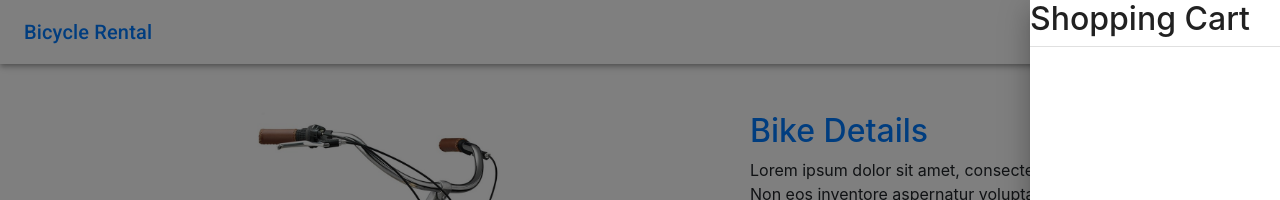
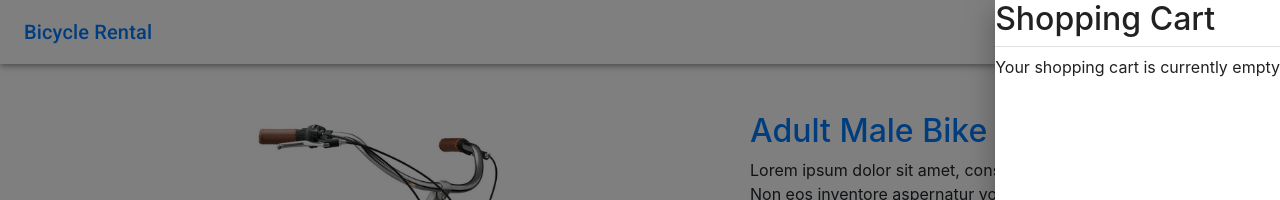
Before and after one commit to wvazquez/bicycle-checkout, a React (Create React App) app in the folder react-project/: page /bicycles/1 in a window 1280 px wide. Both pictures are taken after a click on the button "show 4 new items in shopping cart". Shown: the top 200 px of the page. Built offline with nearby package versions, Linux system fonts and the light colour scheme.

Commit message:
Refactors navigation component.

```diff
--- a/react-project/src/App.js
+++ b/react-project/src/App.js
@@ -12,17 +12,22 @@ import SideCart from './components/SideCart';
 class App extends Component {
   state = {
     cart: [],
+    quantity: 0
   }
 
-  addToCart = (item) =>{
+  addToCart = (item, quantity) =>{
+    console.log(this.state.cart)
     this.setState(
-      prevState => ({cart: [...prevState.cart, item]}));
+      prevState => ({
+        cart: [...prevState.cart, item],
+        quantity: prevState.quantity + quantity
+      }));
   }
 
   render(){
     return (
       <Router>
-        <Navigation cart={this.state.cart} totalQuantity={this.state.cart.length}/>
+        <Navigation cart={this.state.cart} totalQuantity={this.state.quantity}/>
         <Switch>
           <Route exact path='/' component={Bicycles}/>
           <Route exact path='/bicycles/:id' render={(props) => <ProductPage {...props} addToCart={this.addToCart}/>} />
--- a/react-project/src/components/Navigation/index.js
+++ b/react-project/src/components/Navigation/index.js
@@ -1,4 +1,4 @@
-import React, {Component} from 'react';
+import React, { Component } from 'react';
 import AppBar from '@material-ui/core/AppBar';
 import Toolbar from '@material-ui/core/Toolbar';
 import IconButton from '@material-ui/core/IconButton';
@@ -12,81 +12,66 @@ import Button from '@material-ui/core/Button';
 import SwipeableDrawer from '@material-ui/core/SwipeableDrawer';
 import List from '@material-ui/core/List';
 import Divider from '@material-ui/core/Divider';
-import ListItem from '@material-ui/core/ListItem';
-import ListItemIcon from '@material-ui/core/ListItemIcon';
-import ListItemText from '@material-ui/core/ListItemText';
-import InboxIcon from '@material-ui/icons/MoveToInbox';
-import MailIcon from '@material-ui/icons/Mail';
+
 
 import SideCartItem from '../SideCartItem';
 
-import SideCart from '../SideCart';
 
 
-import {Link} from 'react-router-dom';
+import { Link } from 'react-router-dom';
 
 import './style.css';
 
 
 
-class Navigation extends Component{
+class Navigation extends Component {
   state = {
-        shoppingCartElement: null,
     mobileMenuElement: null,
 
     isShoppingCartOpen: false,
     isMobileMenuOpen: false,
-        right: false
   };
-    sideList = side => (
+
+  toggleSideCart = (open) => event => {
+    if (event && event.type === 'keydown' && (event.key === 'Tab' || event.key === 'Shift')) {
+      return;
+    }
+
+    this.setState({ isShoppingCartOpen: open });
+  };
+
+  renderSideCartItems = () => {
+    if (this.props.cart.length > 0) {
+      return this.props.cart.map((cartItem) => (
+            <SideCartItem key={cartItem.id.toString()} {...cartItem}/>
+        )
+      );
+    }
+    return <p>Your shopping cart is currently empty</p>
+  };
+
+  renderSideCart = () => (
+    <SwipeableDrawer
+      anchor="right"
+      open={this.state.isShoppingCartOpen}
+      onClose={this.toggleSideCart(false)}
+      onOpen={this.toggleSideCart(true)}
+    >
       <div
-        style={{width: '250px'}}
+        className="sidecart-list"
         role="presentation"
-        onClick={this.toggleDrawer(side, false)}
-        onKeyDown={this.toggleDrawer(side, false)}
       >
         <h2>Shopping Cart</h2>
         <Divider />
         <List>
-
-          { this.shoppingCartItems() }
+          {this.renderSideCartItems()}
         </List>
 
       </div>
-    );
-    toggleDrawer = (side, open) => event => {
-      if (event && event.type === 'keydown' && (event.key === 'Tab' || event.key === 'Shift')) {
-        return;
-      }
-
-      this.setState({ right: open});
-    };
-
-    shoppingCartItems = ()=>{
-      if(this.props.cart.length >0 ){
-        return this.props.cart.map((cartItem) => {
-          return (<>
-          <SideCartItem index={cartItem.id} text={cartItem.title}/>
-          <Divider />
-          </>)
-        }
-        )
-      }
-      return null
-    }
-
-    renderShoppingCart = ()=> (
-        <SwipeableDrawer
-        anchor="right"
-        open={this.state.right}
-        onClose={this.toggleDrawer('right', false)}
-        onOpen={this.toggleDrawer('right', true)}
-      >
-        {this.sideList('right')}
     </SwipeableDrawer>
   );
 
-    renderMobileMenu = ()=> (
+  renderMobileMenu = () => (
     <Menu
       anchorEl={this.state.mobileMenuElement}
       anchorOrigin={{ vertical: 'top', horizontal: 'right' }}
@@ -104,22 +89,19 @@ class Navigation extends Component{
 
   handleMobileMenuOpen = (event) => {
     this.setState({
-                mobileMenuElement : event.currentTarget,
-                isMobileMenuOpen : !this.state.isMobileMenuOpen
+      mobileMenuElement: event.currentTarget,
+      isMobileMenuOpen: !this.state.isMobileMenuOpen
     });
-        }
+  };
 
   handleMenuClose = () => {
     this.setState({
-                mobileMenuElement : null,
-                shoppingCartElement: null,
-                isShoppingCartOpen: false,
+      mobileMenuElement: null,
       isMobileMenuOpen: false,
     });
   };
 
-      render(){
-        console.log('total: ', this.props.totalQuantity);
+  render() {
     const total = this.props.totalQuantity;
     return (
 
@@ -141,9 +123,9 @@ class Navigation extends Component{
               edge="end"
               aria-controls='shopping-cart'
               aria-haspopup="true"
-                  onClick={this.toggleDrawer('right', true)}>
+              onClick={this.toggleSideCart(true)}>
               <Badge badgeContent={total} color="secondary">
-                      <ShoppingCart color='primary'/>
+                <ShoppingCart color='primary' />
               </Badge>
             </IconButton>
             <div className="sectionMobile">
@@ -154,13 +136,13 @@ class Navigation extends Component{
                 onClick={this.handleMobileMenuOpen}
                 color="inherit"
               >
-                    <MenuIcon color='primary'/>
+                <MenuIcon color='primary' />
               </IconButton>
             </div>
           </Toolbar>
         </AppBar>
         {this.renderMobileMenu()}
-            {this.renderShoppingCart()}
+        {this.renderSideCart()}
       </div>
     );
 
--- a/react-project/src/components/Navigation/style.css
+++ b/react-project/src/components/Navigation/style.css
@@ -36,7 +36,9 @@
     display: 'flex';
   }
 
-
+  .sideCartList{
+    width: 250px;
+  }
   @media(min-width: 600px){
     .inputInput {
         width: 200px;
--- a/react-project/src/components/SideCartItem/index.js
+++ b/react-project/src/components/SideCartItem/index.js
@@ -1,91 +1,46 @@
-// import React from 'react';
-// import ListItem from '@material-ui/core/ListItem';
-// import ListItemIcon from '@material-ui/core/ListItemIcon';
-// import ListItemText from '@material-ui/core/ListItemText';
-// import InboxIcon from '@material-ui/icons/MoveToInbox';
-// import MailIcon from '@material-ui/icons/Mail';
-
-// const SideCartItem = (props)=> (
-//     <ListItem button key={props.text}>
-//             <ListItemIcon>{props.index % 2 === 0 ? <InboxIcon /> : <MailIcon />}</ListItemIcon>
-//             <ListItemText primary={props.text} />
-//     </ListItem>
-// );
-
-// export default SideCartItem;
-
-
-
 import React from 'react';
-import { makeStyles } from '@material-ui/core/styles';
-import List from '@material-ui/core/List';
 import ListItem from '@material-ui/core/ListItem';
-import Divider from '@material-ui/core/Divider';
 import ListItemText from '@material-ui/core/ListItemText';
 import ListItemAvatar from '@material-ui/core/ListItemAvatar';
 import Avatar from '@material-ui/core/Avatar';
 import Typography from '@material-ui/core/Typography';
 
-import InputLabel from '@material-ui/core/InputLabel';
-import FormHelperText from '@material-ui/core/FormHelperText';
-import FormControl from '@material-ui/core/FormControl';
-import Select from '@material-ui/core/Select';
-import NativeSelect from '@material-ui/core/NativeSelect';
 
-const useStyles = makeStyles(theme => ({
-  root: {
-    width: '100%',
-    maxWidth: 360,
-    backgroundColor: theme.palette.background.paper,
-  },
-  inline: {
-    display: 'block',
-  },
-}));
+import './style.css'
 
-export default function AlignItemsList() {
-  const classes = useStyles();
+
+const SideCartItem = (props) => {
 
   return (
 
-      <ListItem alignItems="flex-start">
+      <ListItem key={props.id} alignItems="flex-start">
         <ListItemAvatar>
-          <Avatar alt="Remy Sharp" src="/bicycles/tandembike.jpg" />
+          <Avatar alt={props.name} src={props.image} />
         </ListItemAvatar>
         <ListItemText
-          primary="Tandem Bike"
+          primary={props.name}
           secondary={
-            <React.Fragment>
+            <>
               <Typography
                 component="span"
+                className="sidecartitem-title"
                 variant="body2"
-                className={classes.inline}
                 color="textPrimary"
               >
-                $35.99
+                ${props.price} / each
               </Typography>
-              <FormControl className={classes.formControl}>
-                  Quantity:
-        <InputLabel htmlFor="age-native-simple">1</InputLabel>
-        <Select
-          native
-        //   value={}
-        //   onChange={}
-          inputProps={{
-            name: 'age',
-            id: 'age-native-simple',
-          }}
-        >
-          <option value="" />
-          <option value={10}>Ten</option>
-          <option value={20}>Twenty</option>
-          <option value={30}>Thirty</option>
-        </Select>
-      </FormControl>
-            </React.Fragment>
+              <Typography
+              component="span"
+              variant="body2"
+              color="textPrimary"
+              >
+                Quantity: {props.quantity}
+              </Typography>
+            </>
           }
         />
       </ListItem>
-
   );
 }
+
+export default SideCartItem;
--- a/react-project/src/components/SideCartItem/style.css
+++ b/react-project/src/components/SideCartItem/style.css
@@ -0,0 +1,3 @@
+.sidecartitem-title{
+    display: block;
+}
--- a/react-project/src/pages/ProductPage/index.js
+++ b/react-project/src/pages/ProductPage/index.js
@@ -8,7 +8,6 @@ import './style.css';
 
 class ProductPage extends Component {
 
-
     state = {
         id: 1,
         name: '',
@@ -16,6 +15,7 @@ class ProductPage extends Component {
         image: '',
         quantity: 1,
     }
+
     handleQuantity = (event) => {
         const action = event.currentTarget.getAttribute('name');
         if(action === 'decrease'){
@@ -28,7 +28,6 @@ class ProductPage extends Component {
         }
     }
     checkQuantity = () => {
-
         if (this.state.quantity > 0) {
             return true
         }
@@ -41,16 +40,17 @@ class ProductPage extends Component {
                 return element;
             }
         });
-        this.setState({ name, price, image });
+        this.setState({ id, name, price, image });
+    }
+
+    handleAddToCart = ()=>{
+        this.props.addToCart(this.state, this.state.quantity)
+        this.setState({ quantity: 1});
     }
 
     render() {
-
-
         return (
             <div>
-
-
                 <div className="site-section mt-5">
                     <div className="container">
                         <div className="row">
@@ -58,12 +58,12 @@ class ProductPage extends Component {
                                 <img className="d-block w-100" src="/bicycles/beachcruiserbike.jpeg" alt="First slide" />
                             </div>
                             <div className="col-lg-5 ml-auto">
-                                <h2 className="text-primary">Bike Details</h2>
+                                <h2 className="text-primary">{this.state.name} - {this.state.price}</h2>
                                 <p>Lorem ipsum dolor sit amet, consectetur adipisicing elit. Non eos inventore aspernatur voluptatibus ratione odit molestias molestiae, illum et impedit veniam modi sunt quas nam mollitia earum perferendis, dolorem. Magni.</p>
 
                                 <QuantityControls handleQuantity={this.handleQuantity} quantity={this.state.quantity}/>
 
-                                <p><span className="buy-now btn btn-sm height-auto px-4 py-3 btn-primary" onClick={() => this.props.addToCart(this.state)}>Add To Cart</span></p>
+                                <p><span className="buy-now btn btn-sm height-auto px-4 py-3 btn-primary" onClick={() => this.handleAddToCart()}>Add To Cart</span></p>
                             </div>
                         </div>
                     </div>
```
Lines whose indentation alone changed are shown as unchanged.
